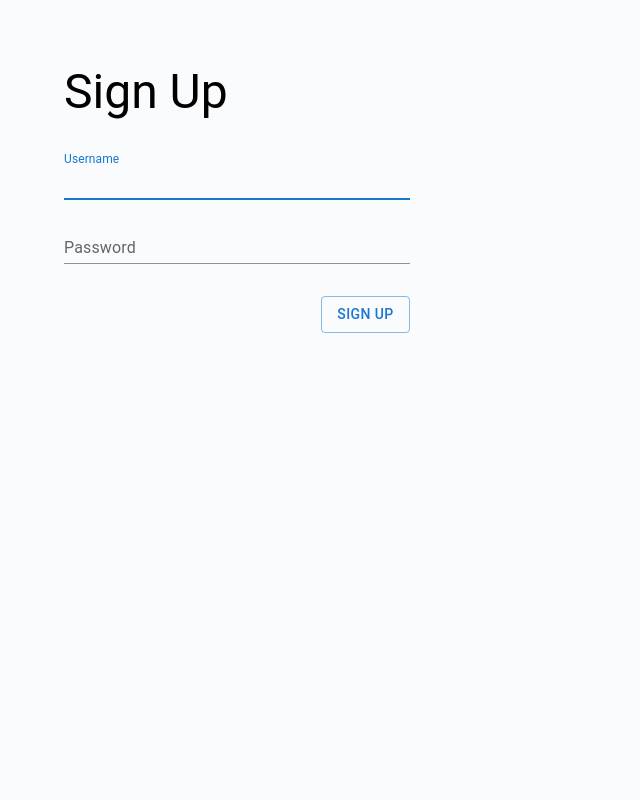
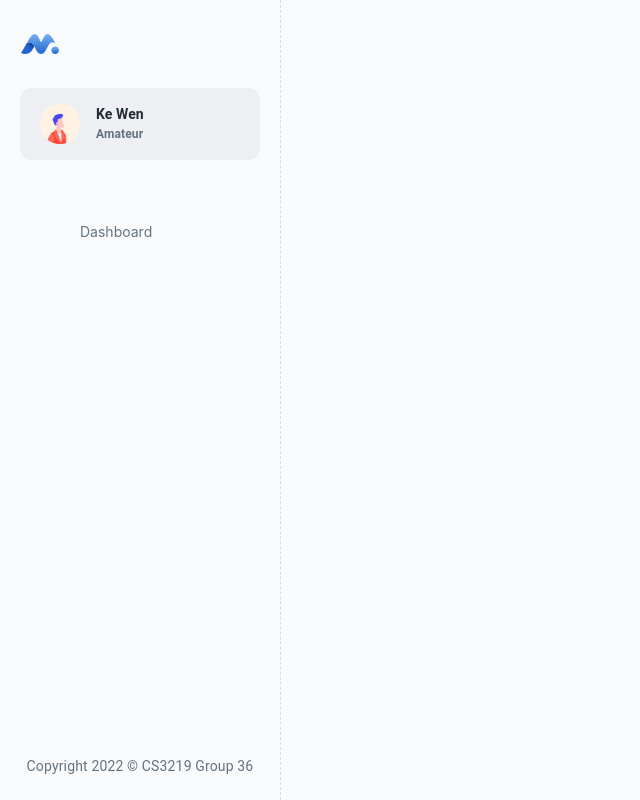
Before and after one commit to CS3219-AY2223S1/cs3219-project-ay2223s1-g36, a React (Create React App) app in the folder frontend/: page / in a window 1280 px wide. Before the commit this address led to /signup. Shown: the whole page, without its empty margins (0-640 px from the left). Built offline with nearby package versions, Linux system fonts and the light colour scheme; some icons are missing.

Commit message:
Optimize routing mechanisms

```diff
--- a/frontend/src/App.js
+++ b/frontend/src/App.js
@@ -1,19 +1,10 @@
-import { BrowserRouter as Router, Routes, Route, Navigate } from 'react-router-dom';
-import SignupPage from './components/SignupPage';
-import { Box } from '@mui/material';
+import Router from './routes';
 
 function App() {
   return (
-    <div className="App">
-      <Box display={'flex'} flexDirection={'column'} padding={'4rem'}>
-        <Router>
-          <Routes>
-            <Route exact path="/" element={<Navigate replace to="/signup" />}></Route>
-            <Route path="/signup" element={<SignupPage />} />
-          </Routes>
-        </Router>
-      </Box>
-    </div>
+    <>
+      <Router />
+    </>
   );
 }
 
--- a/frontend/src/index.js
+++ b/frontend/src/index.js
@@ -2,9 +2,17 @@ import ReactDOM from 'react-dom/client';
 import './index.css';
 import App from './App';
 import reportWebVitals from './reportWebVitals';
+import { HelmetProvider } from 'react-helmet-async';
+import { BrowserRouter } from 'react-router-dom';
 
 const root = ReactDOM.createRoot(document.getElementById('root'));
-root.render(<App />);
+root.render(
+  <HelmetProvider>
+    <BrowserRouter>
+      <App />
+    </BrowserRouter>
+  </HelmetProvider>
+);
 
 // If you want to start measuring performance in your app, pass a function
 // to log results (for example: reportWebVitals(console.log))
--- /dev/null
+++ b/frontend/src/routes.js
@@ -0,0 +1,20 @@
+import { useRoutes } from 'react-router-dom';
+import DashboardLayout from './layouts/dashboard';
+
+import Dashboard from './pages/Dashboard';
+import SignupPage from './pages/Signup';
+
+export default function Router() {
+  return useRoutes([
+    {
+      path: '/',
+      element: <DashboardLayout />,
+      children: [{ path: 'dashboard', element: <Dashboard /> }]
+    },
+    {
+      path: '/signup',
+      element: <SignupPage />,
+      children: [{ path: '*', element: <SignupPage /> }]
+    }
+  ]);
+}
```
Also changed, not shown: frontend/src/pages/Signup.js (renamed from frontend/src/components/SignupPage.js).
